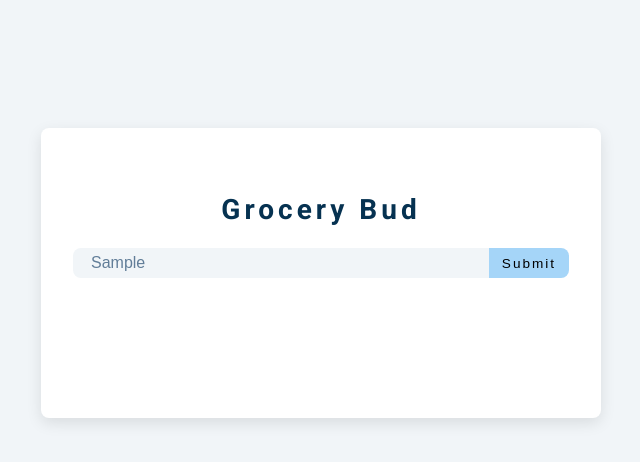
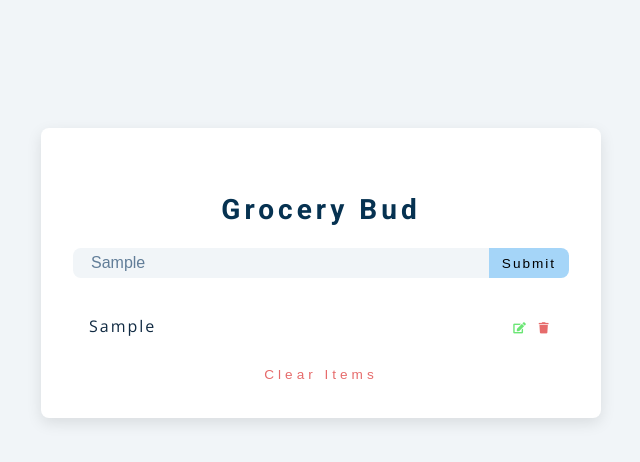
Before and after one commit to claudiahW/js-grocery-list, a plain HTML site: page index.html in a window 1280 px wide. Both pictures are taken after typing "Sample" into the empty fields and a click on the button "Submit". Shown: the whole page, without its empty margins (319-959 px from the left). Drawn offline with nearby package versions, Linux system fonts and the light colour scheme.

Commit message:
add functionality to allow adding of items on click

```diff
--- a/index.html
+++ b/index.html
@@ -27,17 +27,7 @@
          <div class="grocery-container">
             <!-- button -->
             <div class="grocery-list">
-                <article class="grocery-item">
-                    <p class="title">item</p>
-                    <div class="btn-container">
-                        <button type="button" class="edit-btn">
-                            <i class="fas fa-edit"></i>
-                        </button>
-                        <button type="button" class="delete-btn">
-                            <i class="fas fa-trash"></i>
-                        </button>
-                    </div>
-                </article>
+
             </div>
             <button type="button" class="clear-btn">
         Clear items
--- a/scripts.js
+++ b/scripts.js
@@ -29,11 +29,34 @@ function addItem(e){
     const id = new Date().getTime().toString();
     // set up loop to iterate through three options once submit button is clicked
     if(value && !editFlag){
+    const element = document.createElement("article");
+    // add class
+    element.classList.add("grocery-item");
+    // add id
+    const attr = document.createAttribute("data-id");
+    attr.value = id;
+    element.setAttributeNode(attr);
+    element.innerHTML = ` <p class="title">${value}</p>
+    <div class="btn-container">
+        <button type="button" class="edit-btn">
+            <i class="fas fa-edit"></i>
+        </button>
+        <button type="button" class="delete-btn">
+            <i class="fas fa-trash"></i>
+        </button>
+    </div>`;
+    // append child
+    list.appendChild(element);
 
-    } //here if value is not equal to empty string and we do not edit then some code will run
-    else if( value && editFlag){
+    // display alert
+    displayAlert("item added to the list","success");
 
-    } //here though if the value is still not equal to an empty string but i do edit some function will happen
+    // show container
+    container.classList.add("show-container");
+
+    } else if( value && editFlag){
+
+    }
     else{
        displayAlert("please enter value", "danger");
     }
@@ -42,6 +65,12 @@ function addItem(e){
 function displayAlert(text,action){
     alert.textContent = text;
     alert.classList.add(`alert-${action}`);
+
+    // remove alert
+    setTimeout(function(){
+        alert.textContent = "";
+        alert.classList.remove(`alert-${action}`);
+    },1000);
 }
 
 // ****** LOCAL STORAGE **********
```
